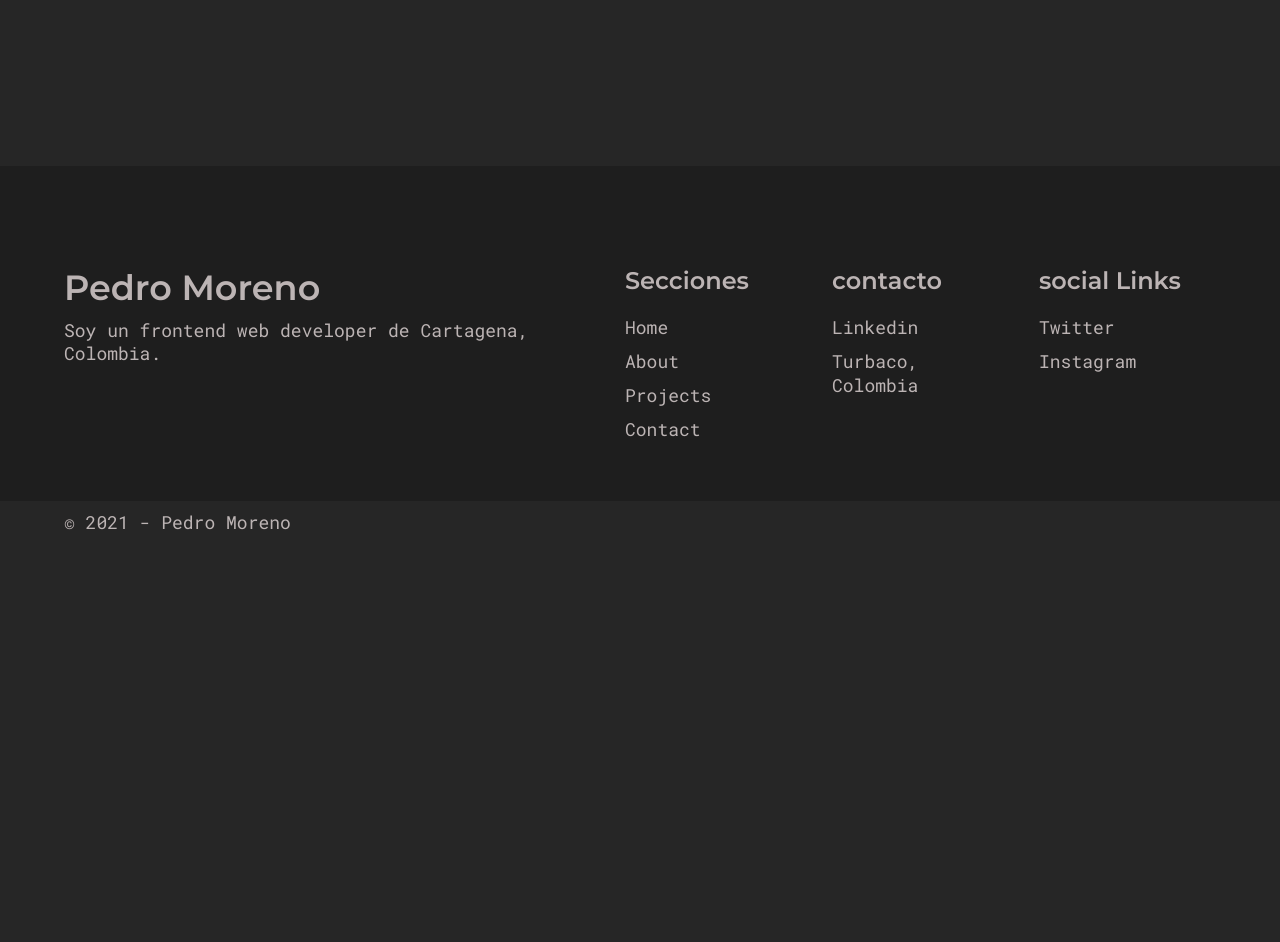
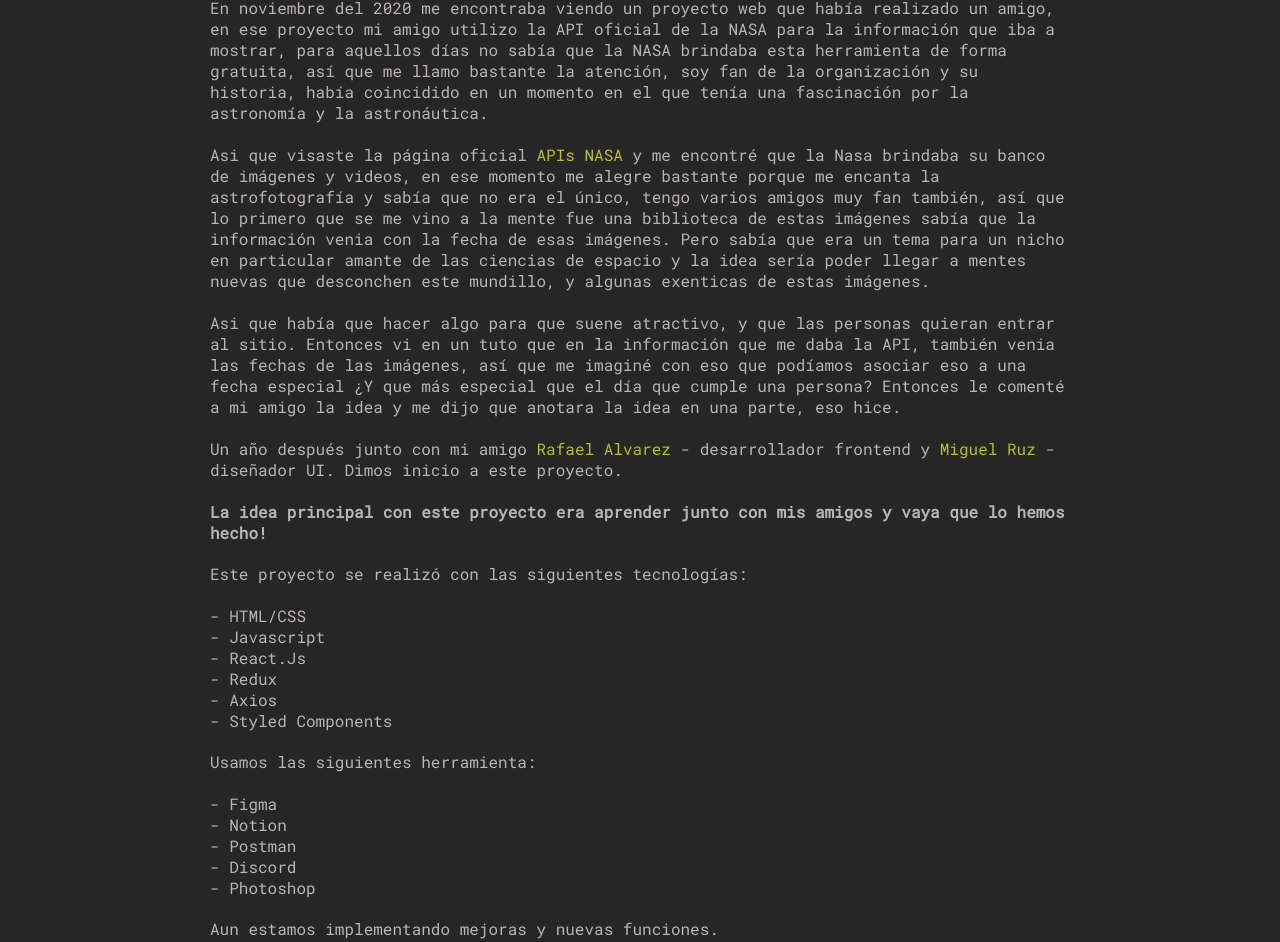
Before and after one commit to pdromoreno7/me-portafolio-web, a React (Create React App) app: page /projects/skycomeet in a window 1280 px wide. Shown: the part 834-1776 px from the top of the page. Before the commit the page ends 1378 px from the top, so only its background shows below. Built offline with nearby package versions, Linux system fonts and the light colour scheme; the HTML template or start-up script is replaced by a standard one; a web font is replaced by a local one.

Commit message:
Se termino skycomeet page y se agrego nueva portada

```diff
--- a/src/assets/data/projects.js
+++ b/src/assets/data/projects.js
@@ -12,7 +12,7 @@
   {
     id: uuidv4(),
     name: "Skycomeet",
-    desc: "SkyComeet.com, es una app web que te permite ver que fotografia astronomica exhibió la NASA APOD  el día de tu cumpleaños. Haciendo uso de la API NASA ofical, que brinda estas imagenes de forma gratuita para desarroladores",
+    desc: "SkyComeet.com es una app web que te permite ver que fotografia astronomica exhibió la NASA APOD  el día de tu cumpleaños. Haciendo uso de la API NASA ofical, que brinda estas imagenes de forma gratuita para desarroladores",
     img: Skycomeet,
     portada: PortadaSkycomeet,
     page: "/projects/skycomeet",
--- a/src/pages/Projectspages/Skycomeetpage/Skycomeetpage.jsx
+++ b/src/pages/Projectspages/Skycomeetpage/Skycomeetpage.jsx
@@ -1,15 +1,106 @@
+/* eslint-disable react/jsx-no-target-blank */
 import { ProyectComponent } from "../../../components/ProyectComponent/ProyectComponent";
 import projects from "../../../assets/data/projects";
+import skycomeetView from "../../../assets/images/portada-proyectos/skycomeet-view.png";
+import { SkycomeetpageStyles } from "./SkycomeetpageStyles";
 
 const dataSkycomeet = projects[0];
 export function Skycomeetpage() {
   return (
-    <div>
+    <SkycomeetpageStyles>
       <ProyectComponent
         title={dataSkycomeet.name}
         portadamain={dataSkycomeet.portada}
         description={dataSkycomeet.desc}
-      ></ProyectComponent>
-    </div>
+      >
+        <p className="skyconeet__description">
+          En noviembre del 2020 me encontraba viendo un proyecto web que había
+          realizado un amigo, en ese proyecto mi amigo utilizo la API oficial de
+          la NASA para la información que iba a mostrar, para aquellos días no
+          sabía que la NASA brindaba esta herramienta de forma gratuita, así que
+          me llamo bastante la atención, soy fan de la organización y su
+          historia, había coincidido en un momento en el que tenía una
+          fascinación por la astronomía y la astronáutica.
+          <br /> <br />
+          Asi que visaste la página oficial{" "}
+          <a href="https://api.nasa.gov/" target="_blank">
+            APIs NASA
+          </a>{" "}
+          y me encontré que la Nasa brindaba su banco de imágenes y videos, en
+          ese momento me alegre bastante porque me encanta la astrofotografía y
+          sabía que no era el único, tengo varios amigos muy fan también, así
+          que lo primero que se me vino a la mente fue una biblioteca de estas
+          imágenes sabía que la información venia con la fecha de esas imágenes.
+          Pero sabía que era un tema para un nicho en particular amante de las
+          ciencias de espacio y la idea sería poder llegar a mentes nuevas que
+          desconchen este mundillo, y algunas exenticas de estas imágenes.
+          <br /> <br />
+          Asi que había que hacer algo para que suene atractivo, y que las
+          personas quieran entrar al sitio. Entonces vi en un tuto que en la
+          información que me daba la API, también venia las fechas de las
+          imágenes, así que me imaginé con eso que podíamos asociar eso a una
+          fecha especial ¿Y que más especial que el día que cumple una persona?
+          Entonces le comenté a mi amigo la idea y me dijo que anotara la idea
+          en una parte, eso hice.
+          <br /> <br />
+          Un año después junto con mi amigo{" "}
+          <a href="https://www.linkedin.com/in/rafedev/" target="_blank">
+            {" "}
+            Rafael Alvarez{" "}
+          </a>{" "}
+          - desarrollador frontend y
+          <a
+            href="https://www.linkedin.com/in/miguel-angel-ruz-torres-1367a1219/"
+            target="_blank"
+          >
+            {" "}
+            Miguel Ruz{" "}
+          </a>{" "}
+          - diseñador UI. Dimos inicio a este proyecto.
+          <br /> <br />
+          <strong>
+            La idea principal con este proyecto era aprender junto con mis
+            amigos y vaya que lo hemos hecho!
+          </strong>
+        </p>
+        <p className="skyconeet__description">
+          Este proyecto se realizó con las siguientes tecnologías:
+          <br /> <br />
+          <ul>
+            <li>- HTML/CSS</li>
+            <li>- Javascript</li>
+            <li>- React.Js</li>
+            <li>- Redux</li>
+            <li>- Axios</li>
+            <li>- Styled Components</li>
+          </ul>
+        </p>
+        <p className="skyconeet__description">
+          Usamos las siguientes herramienta:
+          <br /> <br />
+          <ul>
+            <li>- Figma</li>
+            <li>- Notion</li>
+            <li>- Postman</li>
+            <li>- Discord</li>
+            <li>- Photoshop</li>
+          </ul>
+        </p>
+        <p className="skyconeet__description">
+          Aun estamos implementando mejoras y nuevas funciones.
+          <br /> A continuación presentación de mockups, realizado por mi amigo{" "}
+          <a
+            href="https://www.linkedin.com/in/miguel-angel-ruz-torres-1367a1219/"
+            target="_blank"
+          >
+            Miguel Ruz{" "}
+          </a>
+          diseñador UX/UI:
+        </p>
+        <div>
+          <img src={skycomeetView} alt="" />
+        </div>
+      </ProyectComponent>
+    </SkycomeetpageStyles>
   );
 }
--- /dev/null
+++ b/src/pages/Projectspages/Skycomeetpage/SkycomeetpageStyles.js
@@ -0,0 +1,18 @@
+import styled from "styled-components";
+
+export const SkycomeetpageStyles = styled.div`
+  font-size: 16px;
+  .skyconeet__description {
+    margin-bottom: 2rem;
+    /* ul,
+    li {
+      list-style: initial;
+    } */
+    a {
+      color: var(--HappyColor2);
+    }
+    em {
+      color: var(--HappyColor2);
+    }
+  }
+`;
--- a/src/styles/GlobalStyle.js
+++ b/src/styles/GlobalStyle.js
@@ -1,4 +1,4 @@
-import { createGlobalStyle } from 'styled-components';
+import { createGlobalStyle } from "styled-components";
 
 const GlobalStyles = createGlobalStyle`
 *{
@@ -9,7 +9,7 @@
   :root{
     /* colores alternativos: #e0e851 #a2d160 #a8e356*/
     --HappyColor:#e0e851;
-    --HappyColor2:#e0e851;
+    --HappyColor2:#b8bf1f;
     --dark-bg: #262626;
     --gray-1: #BCB4B4;
     --deep-dark: #1E1E1E;
```
Also changed, not shown: 2 other files (tests, documents, lock files or other folders).
